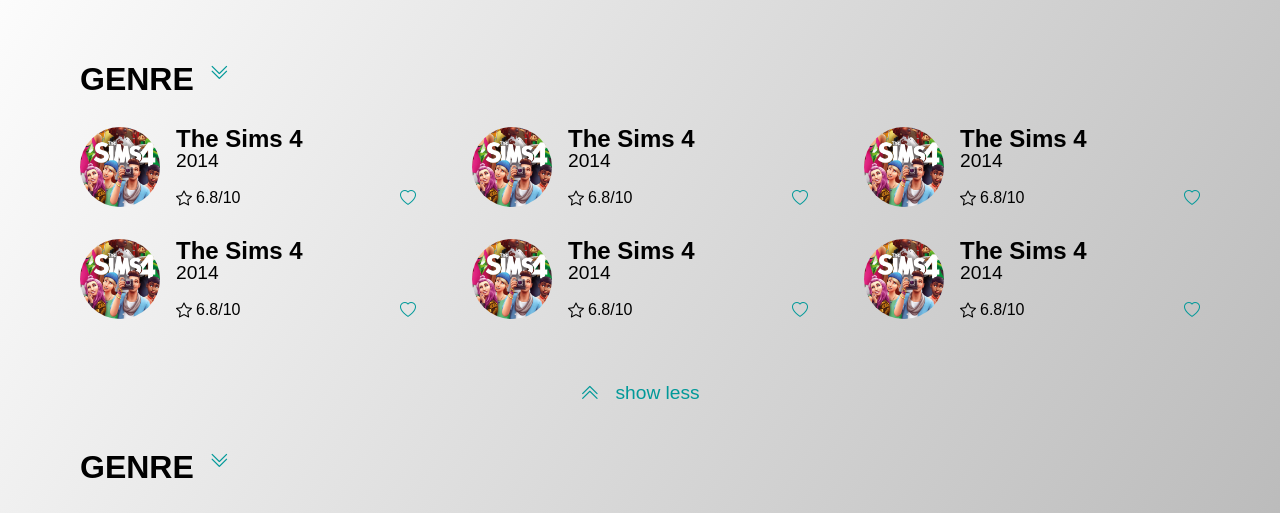
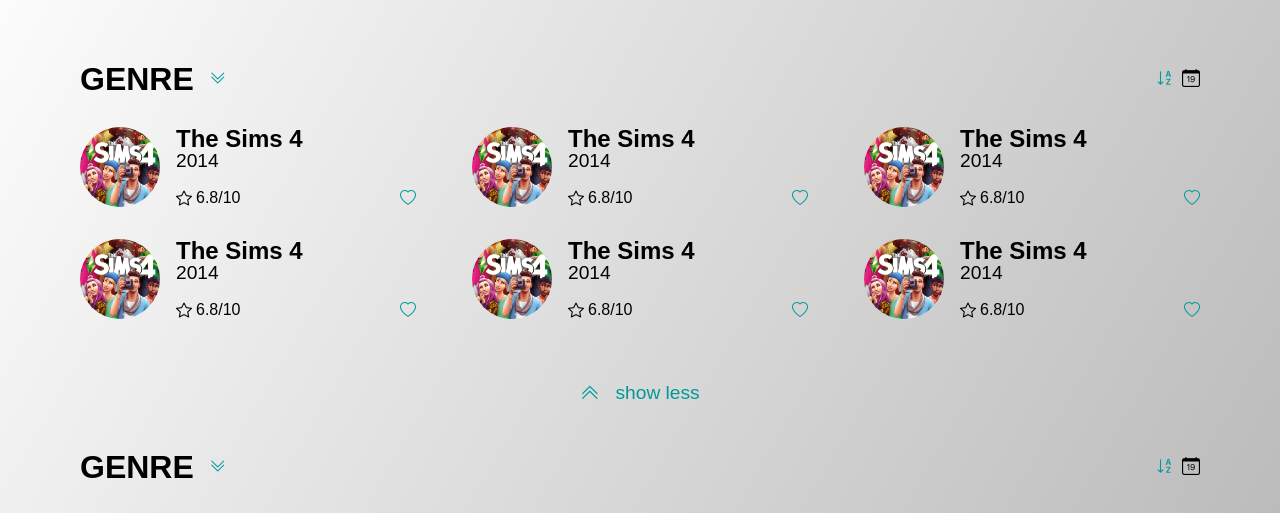
Before and after one commit to miaslls/MiaPlay-React-TS, a React (Vite) app: page /home in a window 1280 px wide. Shown: the part 131-644 px from the top of the page. Built offline with nearby package versions, Linux system fonts and the light colour scheme; a web font is replaced by a local one.

Commit message:
add Filters to GameList

```diff
--- a/src/components/Filters.tsx
+++ b/src/components/Filters.tsx
@@ -3,24 +3,12 @@
 const Filters = () => {
   return (
     <>
-      <nav className="filters">
-        <div className="genre-menu clickable">
-          <span>all genres</span>
-          <span>
-            <i className="bi bi-chevron-down"></i>
-          </span>
+      <nav className="sort">
+        <div className="sort-item clickable">
+          <i className="bi bi-sort-alpha-down"></i>
         </div>
-
-        <div className="sort">
-          <div className="sort-item clickable">
-            <i className="bi bi-grid"></i>
-          </div>
-          <div className="sort-item clickable">
-            <i className="bi bi-sort-alpha-down"></i>
-          </div>
-          <div className="sort-item sort-item--selected clickable">
-            <i className="bi bi-calendar-date"></i>
-          </div>
+        <div className="sort-item sort-item--selected clickable">
+          <i className="bi bi-calendar-date"></i>
         </div>
       </nav>
     </>
--- a/src/components/GameList.tsx
+++ b/src/components/GameList.tsx
@@ -1,15 +1,22 @@
 import "../styles/GameList.css";
 
 import GameListItem from "./GameListItem";
+import Filters from "./Filters";
 
 const GameList = () => {
   return (
     <>
-      <section className="game-list-genre-container">
+      <section className="game-list-container">
         <div className="game-list-header">
-          <h2 className="genre-title">genre</h2>
-          <div className="game-list-expand-collapse-icon clickable">
-            <i className="bi bi-chevron-double-down"></i>
+          <div className="genre">
+            <h2 className="genre-title">genre</h2>
+            <div className="expand-genre-icon clickable">
+              <i className="bi bi-chevron-double-down"></i>
+            </div>
+          </div>
+
+          <div className="game-list-filter">
+            <Filters />
           </div>
         </div>
         <div className="game-list-items">
--- a/src/styles/GameList.css
+++ b/src/styles/GameList.css
@@ -1,4 +1,4 @@
-.game-list-genre-container {
+.game-list-container {
   display: flex;
   flex-direction: column;
   gap: 2rem;
@@ -6,11 +6,14 @@
 
 .game-list-header {
   display: flex;
-  align-items: flex-start;
-  gap: 1rem;
+  align-items: center;
+  justify-content: space-between;
 }
 
-.genre-title {
+.genre {
+  display: flex;
+  align-items: center;
+  gap: 1rem;
   text-transform: uppercase;
 }
 
```
